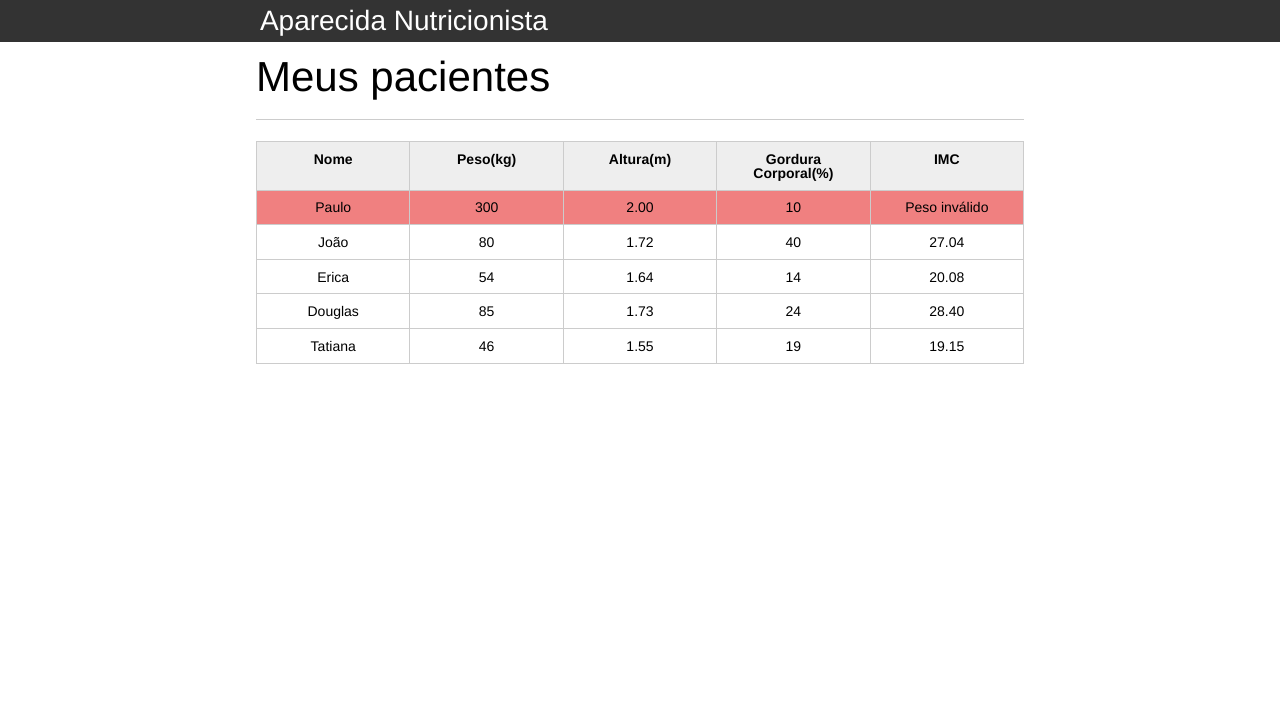
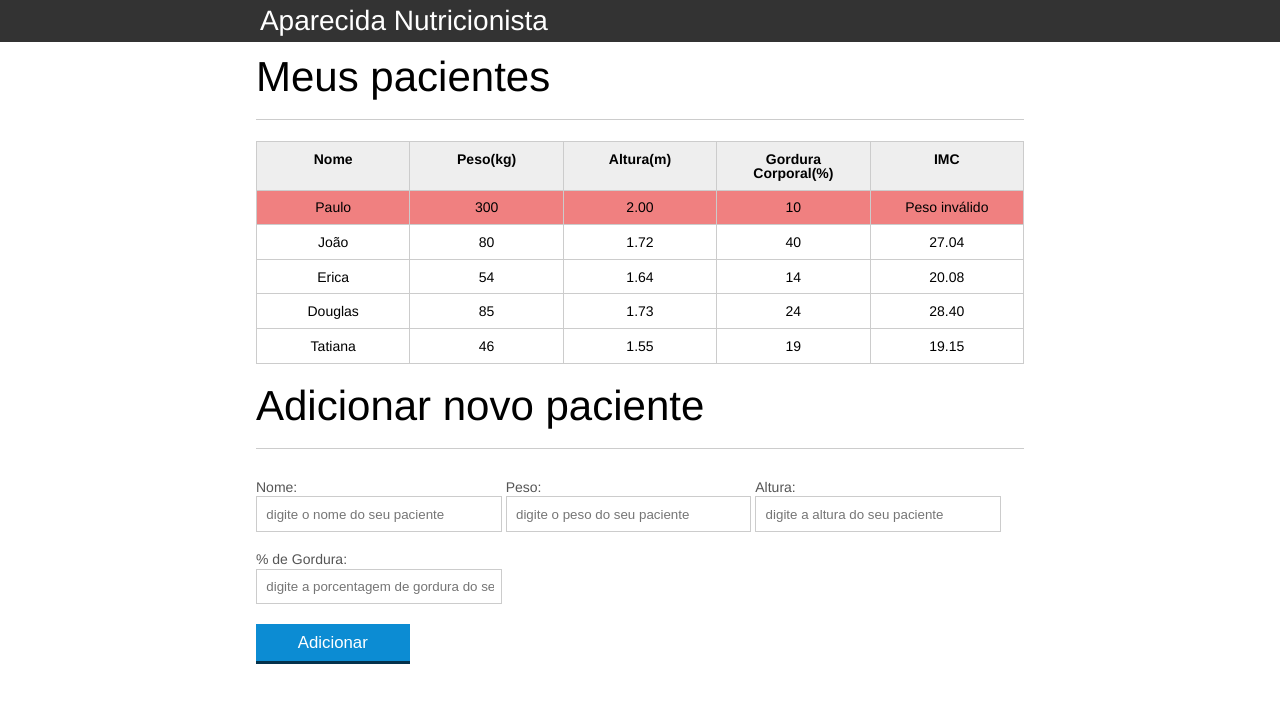
Before and after one commit to DouglasOkami/javaAlura, a plain HTML site: page introducao-javascript/index.html in a window 1280 px wide. Drawn offline with Linux system fonts and the light colour scheme.

```diff
--- a/introducao-javascript/index.html
+++ b/introducao-javascript/index.html
@@ -1,5 +1,6 @@
 <!DOCTYPE html>
 <html lang="pt-br">
+
 <head>
 	<meta charset="UTF-8">
 	<title>Aparecida Nutrição</title>
@@ -7,6 +8,7 @@
 	<link rel="stylesheet" type="text/css" href="css/reset.css">
 	<link rel="stylesheet" type="text/css" href="css/index.css">
 </head>
+
 <body>
 
 	<header>
@@ -36,7 +38,7 @@
 						<td class="info-imc">0</td>
 					</tr>
 
-						<tr class="paciente" >
+					<tr class="paciente">
 						<td class="info-nome">João</td>
 						<td class="info-peso">80</td>
 						<td class="info-altura">1.72</td>
@@ -44,7 +46,7 @@
 						<td class="info-imc">0</td>
 					</tr>
 
-						<tr class="paciente" >
+					<tr class="paciente">
 						<td class="info-nome">Erica</td>
 						<td class="info-peso">54</td>
 						<td class="info-altura">1.64</td>
@@ -59,7 +61,7 @@
 						<td class="info-gordura">24</td>
 						<td class="info-imc">0</td>
 					</tr>
-						<tr class="paciente" >
+					<tr class="paciente">
 						<td class="info-nome">Tatiana</td>
 						<td class="info-peso">46</td>
 						<td class="info-altura">1.55</td>
@@ -71,7 +73,36 @@
 
 		</section>
 	</main>
+	<br>
+	<!-- ... -->
+	<section class="container">
+		<h2 id="titulo-form">Adicionar novo paciente</h2>
+		<form id="form-adiciona">
+			<div class="grupo">
+				<label for="nome">Nome:</label>
+				<input id="nome" name="nome" type="text" placeholder="digite o nome do seu paciente" class="campo">
+			</div>
+			<div class="grupo">
+				<label for="peso">Peso:</label>
+				<input id="peso" name="peso" type="text" placeholder="digite o peso do seu paciente"
+					class="campo campo-medio">
+			</div>
+			<div class="grupo">
+				<label for="altura">Altura:</label>
+				<input id="altura" name="altura" type="text" placeholder="digite a altura do seu paciente"
+					class="campo campo-medio">
+			</div>
+			<div class="grupo">
+				<label for="gordura">% de Gordura:</label>
+				<input id="gordura" type="text" placeholder="digite a porcentagem de gordura do seu paciente"
+					class="campo campo-medio">
+			</div>
+
+			<button id="adicionar-paciente" class="botao bto-principal">Adicionar</button>
+		</form>
+	</section>
 
 	<script src="js/principal.js"></script>
 </body>
+
 </html>
```
Lines whose indentation alone changed are shown as unchanged.
